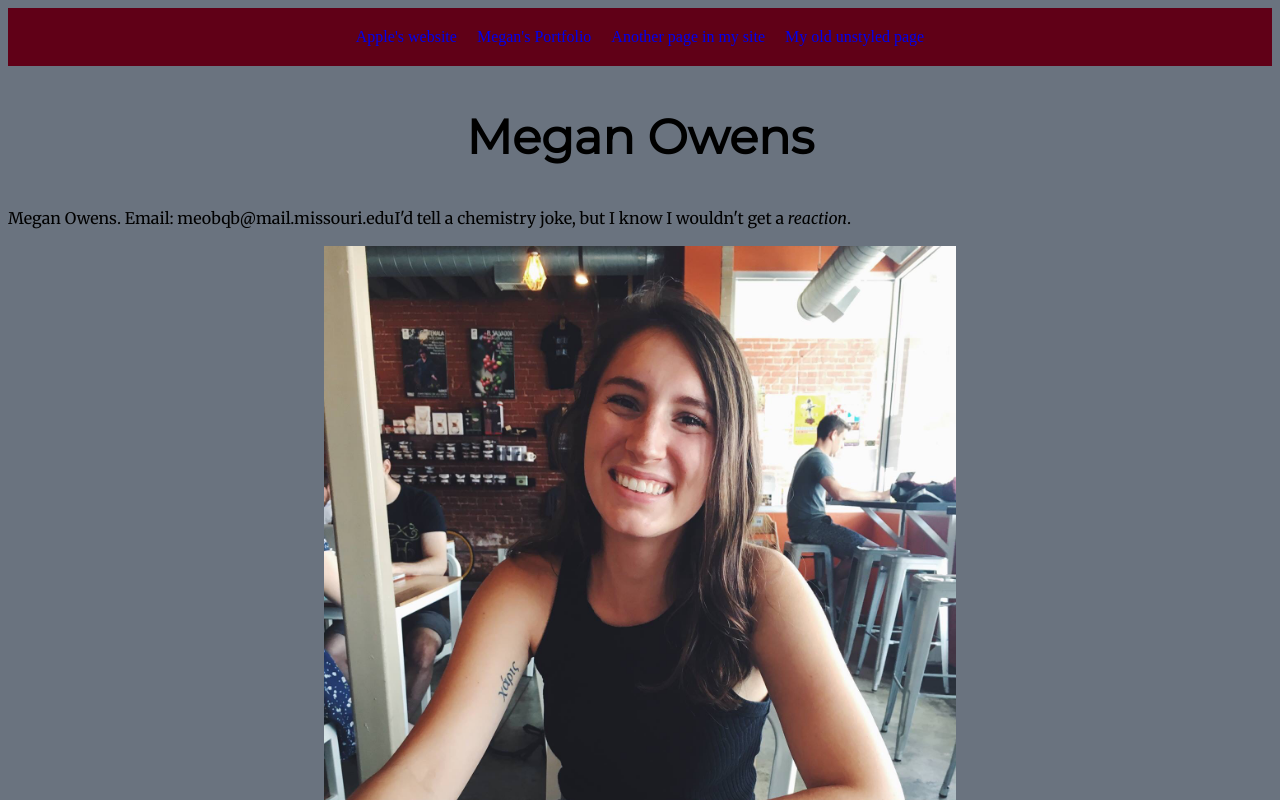
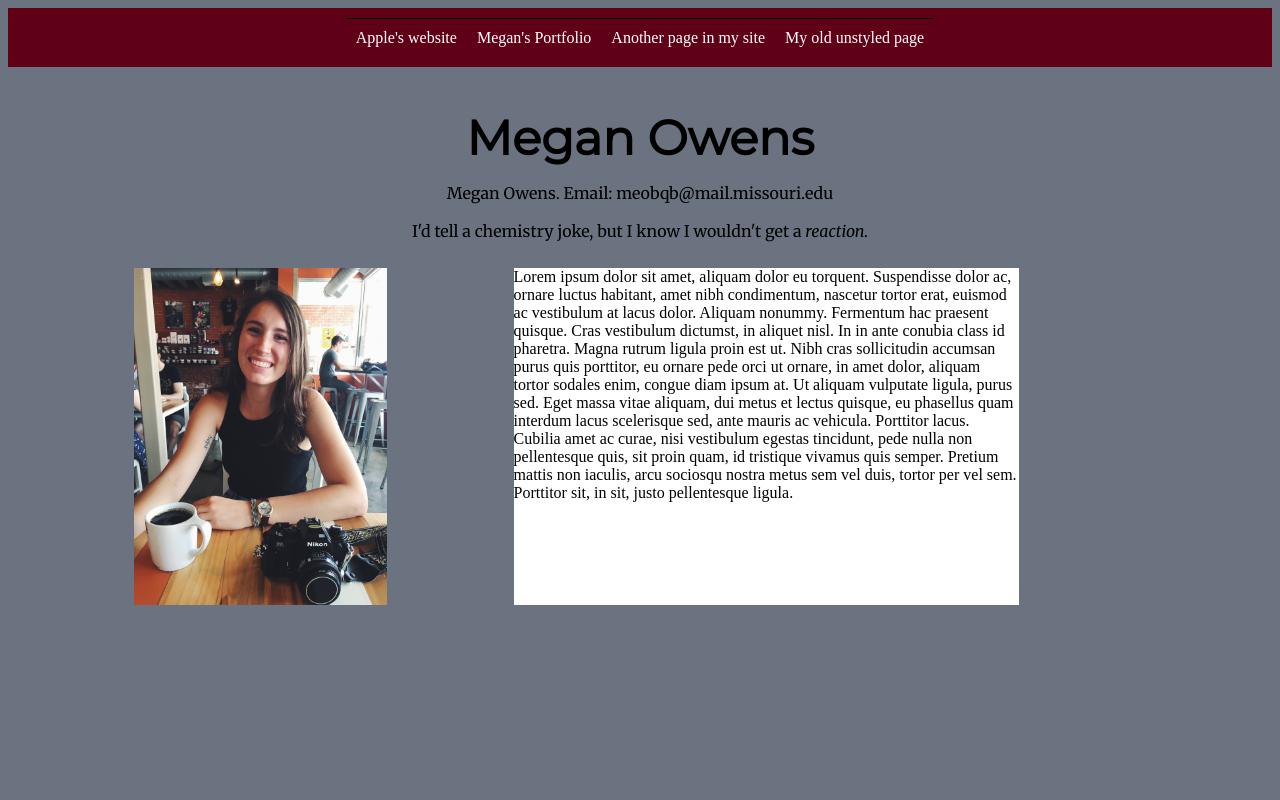
Before and after one commit to j4502-fs16/Mowens, a plain HTML site: page index.html in a window 1280 px wide. Shown: the top 800 px of the page. Drawn offline with Linux system fonts and the light colour scheme; a web font is replaced by a local one.

Commit message:
fixing my ish

```diff
--- a/index.html
+++ b/index.html
@@ -4,6 +4,7 @@
 
   <head>
     <title>Megan's class example page</title>
+    <meta name="viewport" content="width=device-width, initial-scale=1">
     <meta http-equiv="content-type" content="text/html;charset=utf-8" />
   <link href="https://fonts.googleapis.com/css?family=Merriweather+Sans:400,700,700i|Merriweather:400,400i" rel="stylesheet"/>
   <link href="https://fonts.googleapis.com/css?family=Montserrat" rel="stylesheet"/>
@@ -22,16 +23,16 @@
         <li><a href="oldindex.html"> My old unstyled page </a></li>
     </ul>
 
-    <div class="wrapper">
 <header class="header">
     <h1>Megan Owens</h1>
+
+    <p> Megan Owens. Email: meobqb@mail.missouri.edu </p>
+  <p> I'd tell a chemistry joke, but I know I wouldn't get a <span class= "italic"> reaction.</p>
 </header>
-    <p> Megan Owens. Email: meobqb@mail.missouri.edu </p>
-  <p> I'd tell a chemistry joke, but I know I wouldn't get a <em>reaction</em>.</p>
-
-
+<div class="wrapper">
+    <article class="image">
     <a href="mailto:meobqb@mail.missouri.edu">
-    <article class="image">  <img src="MeganOwens.jpg" alt="A picture of Megan Owens" width="300px"/>
+    <img src="MeganOwens.jpg" alt="A picture of Megan Owens"/>
 </a>
 </article>
 
--- a/style.css
+++ b/style.css
@@ -14,7 +14,7 @@ h1{
 
 
 p{
-  Color: black;
+  color: black;
   font-family: 'Merriweather', Georgia, "Times New Roman", serif;
   font-size: 1rem;
   line-height: 1.35rem;
@@ -47,12 +47,17 @@ body{
   justify-content: space-around;
 }
 
-.nav a{
+.nav a {
   text-decoration: none;
   display: block;
   background: #600017;
   padding: 10px;
-  border-top: black;
+  border-top: black 1px solid;
+  color: white;
+}
+
+.nav a:visited {
+  color: green;
 }
 
 ul{
@@ -67,21 +72,26 @@ img{
   text-align: center;
 }
 
-.aside{
+.aside {
   display: flex;
   background:white;
+  /*width: 100%;*/
 }
 
-.header, .aside{
+.header {
   flex: 1 100%;
   padding: 10px;
 }
 
+.italic {
+font-style: italic;
+}
 
 @media (min-width: 800px) {
 
 .wrapper{
   flex-flow: row wrap;
+  flex: 1 auto;
 }
 
 img{
@@ -92,26 +102,27 @@ width: 50%;
 order: 2;
 }
 
-ul{
+ul {
   list-style-type: none;
 }
-
-
 .nav{
   flex-flow: row;
   justify-content: center;
   padding: 10px;
 
-
 }
-
 .nav a:hover{
   background: white;
 }
 
-.aside {
-  flex: 1 auto;
-  order: 1;
+article {
+  width: 40%;
+}
+
+aside {
+  width: 40%;
+  /*flex-direction: row;
+  order: 3;*/
 }
 
 }
```
